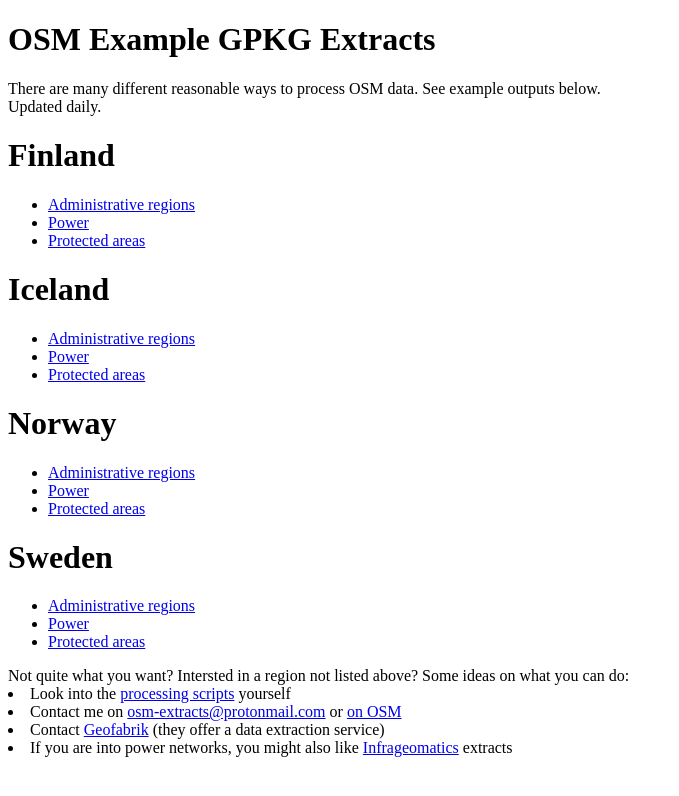
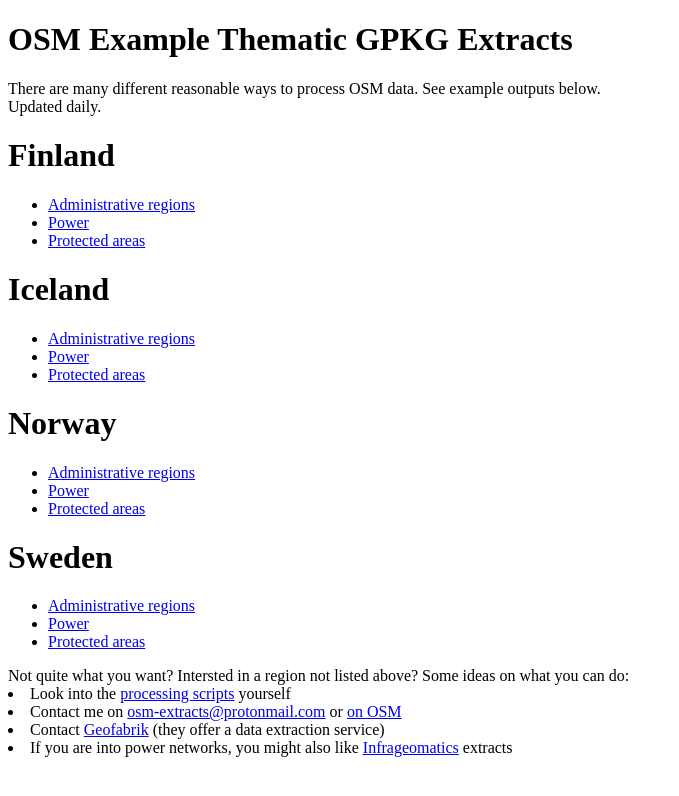
Before and after one commit to zabop/osm-extracts, a React (Vite) app in the folder frontend/: page / in a window 1280 px wide. Shown: the top 796 px of the page, without its empty margins (0-679 px from the left). Built offline with nearby package versions, Linux system fonts and the light colour scheme; no server answers.

Commit message:
more specific title

```diff
--- a/frontend/src/App.jsx
+++ b/frontend/src/App.jsx
@@ -61,7 +61,7 @@
 function App() {
   return (
     <>
-      <h1>OSM Example GPKG Extracts</h1>
+      <h1>OSM Example Thematic GPKG Extracts</h1>
       <div>
         There are many different reasonable ways to process OSM data. See
         example outputs below.
```
